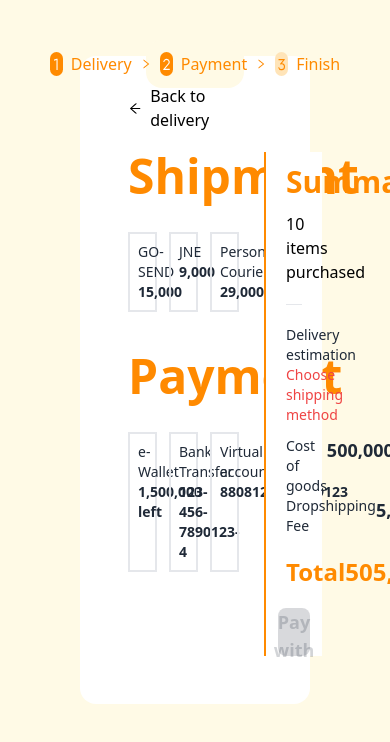
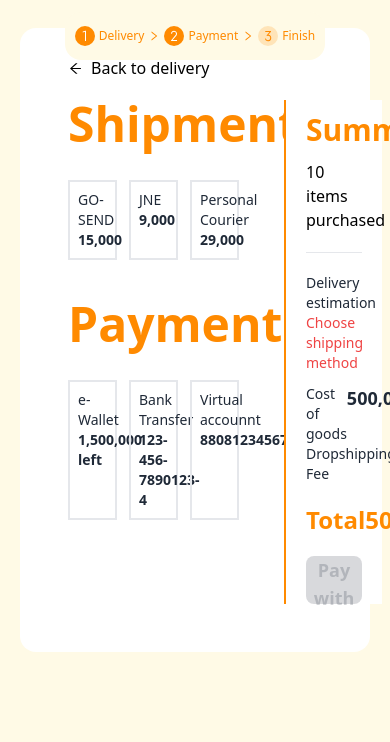
Before and after one commit to aryoyudhanto/jakmall-techtest, a React (Vite) app: page /payment in a window 390 px wide. Shown: the top 742 px of the page. Built offline with nearby package versions, Linux system fonts and the light colour scheme.

Commit message:
style: implement of responsive design in the layout reuseable components

```diff
--- a/src/components/Layout.tsx
+++ b/src/components/Layout.tsx
@@ -15,36 +15,36 @@ const Layout: FC<LayoutProps> = ({ children, number1, number2, number3 }) => {
     <div className="relative">
       <div className="z-0 w-full h-screen flex flex-col overflow-auto bg-[#FFFAE6]">
         <div className="h-screen overflow-auto">
-          <div className="absolute top-10 flex justify-center z-10 w-full">
-            <div className="flex bg-[#FFFAE6] rounded-2xl h-12 w-1/4 items-center justify-center">
-              <div className={`font-bold ${number1} w-6 h-6 rounded-full flex justify-center items-center mr-2`}>
-                <RiNumber1 size={13} />
+          <div className="absolute top-3 md:top-10 flex justify-center z-10 w-full">
+            <div className="flex bg-[#FFFAE6] rounded-2xl h-12 w-2/3 md:w-1/4 items-center justify-center p-1" >
+              <div className={`font-bold ${number1} w-5 h-5 md:w-6 md:h-6 rounded-full flex justify-center items-center mr-1 md:mr-2 text-xs md:text-sm`}>
+                <RiNumber1 />
               </div>
               <Link to={"/"}>
-                <p className="text-[#FF8A00] capitalize hover:scale-105 transition">delivery</p>
+                <p className="text-[#FF8A00] capitalize hover:scale-105 transition text-xs md:text-base">delivery</p>
               </Link>
-              <div className="text-[#FF8A00] mx-2">
-                <AiOutlineRight size={12} />
+              <div className="text-[#FF8A00] mx-1 md:mx-2 text-xs md:text-sm">
+                <AiOutlineRight/>
               </div>
-              <div className={`font-bold ${number2} w-6 h-6 rounded-full flex justify-center items-center mr-2`}>
-                <RiNumber2 size={13} />
+              <div className={`font-bold ${number2} w-5 h-5 md:w-6 md:h-6 rounded-full flex justify-center items-center mr-1 md:mr-2 text-xs md:text-sm`}>
+                <RiNumber2/>
               </div>
               <Link to={"/"}>
-                <p className="text-[#FF8A00] capitalize hover:scale-105 transition">payment</p>
+                <p className="text-[#FF8A00] capitalize hover:scale-105 transition text-xs md:text-base">payment</p>
               </Link>
-              <div className="text-[#FF8A00] mx-2">
-                <AiOutlineRight size={12} />
+              <div className="text-[#FF8A00] mx-1 md:mx-2 text-xs md:text-sm">
+                <AiOutlineRight />
               </div>
-              <div className={`font-bold ${number3} w-6 h-6 rounded-full flex justify-center items-center mr-2`}>
-                <RiNumber3 size={13} />
+              <div className={`font-bold ${number3} w-5 h-5 md:w-6 md:h-6 rounded-full flex justify-center items-center mr-1 md:mr-2 text-xs md:text-sm`}>
+                <RiNumber3  />
               </div>{" "}
               <Link to={"/"}>
-                <p className="text-[#FF8A00] capitalize hover:scale-105 transition">finish</p>
+                <p className="text-[#FF8A00] capitalize hover:scale-105 transition text-xs md:text-base">finish</p>
               </Link>
             </div>
           </div>
           <div className="absolute w-screen h-full">
-            <div className="bg-white my-14 mx-20 rounded-2xl p-7">{children}</div>
+            <div className="bg-white my-7 mx-5 md:my-14 md:mx-20 rounded-2xl p-7">{children}</div>
           </div>
         </div>
       </div>
```
